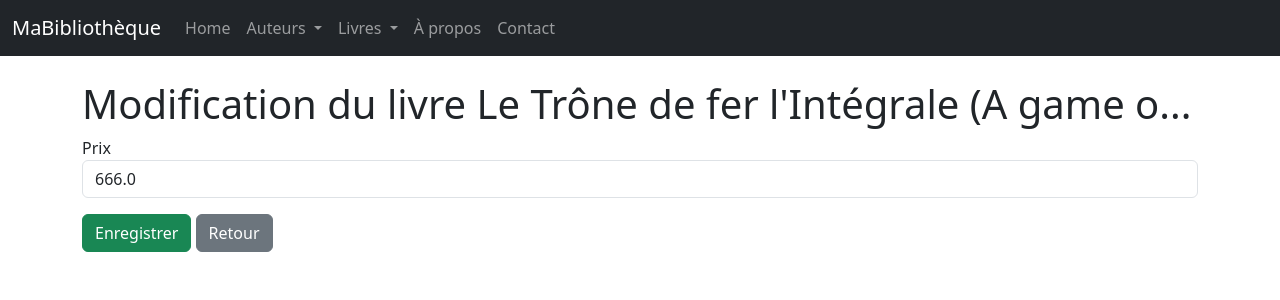
After one commit to MagOrl/TutoFlask, a Flask app: page /livres/2/update/ in a window 1280 px wide. The commit adds this page. Shown: the top 300 px of the page. Run offline with Flask 3, Linux system fonts and the light colour scheme; some libraries are stand-ins or nearby versions.

Commit message:
Add CRUD functionality for books and update templates
- Introduced FormLivre for book management.
- Implemented routes for creating, viewing, updating, and deleting books.
- Updated templates for book creation, update, deletion, and viewing.
- Modified navigation to include book management links.
- Updated list view to reflect changes in book management.

```diff
--- a/monApp/forms.py
+++ b/monApp/forms.py
@@ -4,3 +4,6 @@ from wtforms.validators import DataRequired
 class FormAuteur(FlaskForm):
     idA = HiddenField('idA')
     Nom = StringField ('Nom', validators =[DataRequired()])
+class FormLivre(FlaskForm):
+    idL = HiddenField('idL')
+    Prix = StringField ('Prix', validators =[DataRequired()])
--- a/monApp/templates/base.html
+++ b/monApp/templates/base.html
@@ -50,6 +50,11 @@
                 <li>
                   <a class="dropdown-item" href="{{ url_for('getAuteur') }}"
                     >Liste des auteurs</a
+                  >
+                </li>
+                <li>
+                  <a class="dropdown-item" href="{{ url_for('createAuteur') }}"
+                    >Créer un auteur</a
                   >
                 </li>
               </ul>
--- /dev/null
+++ b/monApp/templates/livre_update.html
@@ -0,0 +1,25 @@
+{% extends "base.html" %}
+
+{% block main %}
+<h1>Modification du livre {{ selectedLivre.Titre }}</h1>
+
+<form role="form" method="POST" action="{{ url_for('saveLivre') }}">
+  {{ updateForm.hidden_tag() }}
+
+  <div class="form-group mb-3{% if updateForm.Prix.errors %} has-error{% endif %}">
+    {{ updateForm.Prix.label }}
+    {{ updateForm.Prix(size=50, class_="form-control") }}
+  </div>
+
+  {% if updateForm.Prix.errors %}
+  <ul class="list-group">
+    {% for e in updateForm.Prix.errors %}
+    <li class="list-group-item list-group-item-danger">{{ e }}</li>
+    {% endfor %}
+  </ul>
+  {% endif %}
+
+  <input class="btn btn-success" type="submit" value="Enregistrer" />
+  <a href="{{ url_for('getLivre') }}" class="btn btn-secondary">Retour</a>
+</form>
+{% endblock %}
--- a/monApp/views.py
+++ b/monApp/views.py
@@ -2,7 +2,7 @@ from .app import app
 from flask import render_template,request
 from monApp.models import Auteur, Livre
 from flask_bootstrap5 import Bootstrap
-from monApp.forms import FormAuteur
+from monApp.forms import FormAuteur,FormLivre
 from flask import url_for , redirect
 from .app import db
 Bootstrap(app)
@@ -26,10 +26,68 @@ def contact():
 def getAuteur():
     lesAuteurs = Auteur.query.all()
     return render_template('auteurs_list.html', title="R3.01 Dev Web avec Flask", auteurs=lesAuteurs)
+
 @app.route('/livres')
 def getLivre():
     lesLivres = Livre.query.all()
     return render_template('liste_liv.html',title='R3.01 Dev Web avec Flask',livres=lesLivres)
+
+@app.route('/livres/<idL>/update/')
+def updateLivre(idL):
+    unLivre = Livre.query.get(idL)
+    unForm = FormLivre(idL=unLivre.idL, Prix=unLivre.Prix)
+    return render_template("livre_update.html",selectedLivre=unLivre, updateForm=unForm)
+
+@app.route('/livres/save/', methods=("POST",))
+def saveLivre():
+    updatedLivre = None
+    unForm = FormLivre()
+    # recherche de l'auteur à modifier
+    idL = int(unForm.idL.data)
+    updatedLivre = Livre.query.get(idL)
+    # si les données saisies sont valides pour la mise à jour
+    if unForm.validate_on_submit():
+        updatedLivre.Prix = unForm.Prix.data
+        db.session.commit()
+        return redirect(url_for('viewLivre', idL=updatedLivre.idL))
+    return render_template("livre_update.html", selectedAuteur=updatedLivre, updateForm=unForm)
+@app.route('/livres/<idL>/view/')
+def viewLivre(idL):
+    unLivre = Livre.query.get(idL)
+    unForm = FormLivre(idL=unLivre.idL, Titre=unLivre.Titre)
+    return render_template("livre_view.html", selectedLivre=unLivre, viewForm=unForm)
+@app.route('/livre/')
+def createLivre():
+    unForm = FormLivre()
+    return render_template("livre_create.html", createForm=unForm)
+@app.route ('/livre/insert/', methods =("POST" ,))
+def insertLivre():
+    insertedAuteur = None
+    unForm = FormLivre()
+    if unForm.validate_on_submit():
+        insertedLivre = Livre(Prix=unForm.Prix.data)
+        db.session.add(insertedLivre)
+        db.session.commit()
+        insertedId = Livre.query.count()
+        return redirect(url_for('viewLivre', idL=insertedId))
+    return render_template("Livre_create.html", createForm=unForm)
+@app.route('/livre/<idL>/delete/')
+def deleteLivre(idL):
+    unLivre = Livre.query.get(idL)
+    unForm = FormLivre(idL=unLivre.idL, Nom=unLivre.Prix)
+    return render_template("livre_delete.html",selectedLivre=unLivre, deleteForm=unForm)
+@app.route ('/livre/erase/', methods =("POST" ,))
+def eraseLivre():
+    deletedLivre = None
+    unForm = FormLivre()
+    #recherche de l'auteur à supprimer
+    idL= int(unForm.idL.data)
+    deletedLivre = Livre.query.get(idL)
+    #suppression
+    db.session.delete(deletedLivre)
+    db.session.commit()
+    return redirect(url_for('getLivre'))
+
 
 @app.route('/auteurs/<idA>/update/')
 def updateAuteur(idA):
```
Also changed, not shown: monApp/templates/liste_liv.html (+23 -1 lines), monApp/templates/livre_create.html (added, +25 -0 lines), monApp/templates/livre_delete.html (added, +12 -0 lines), monApp/templates/livre_view.html (added, +11 -0 lines), monApp.db, 1 other file.
